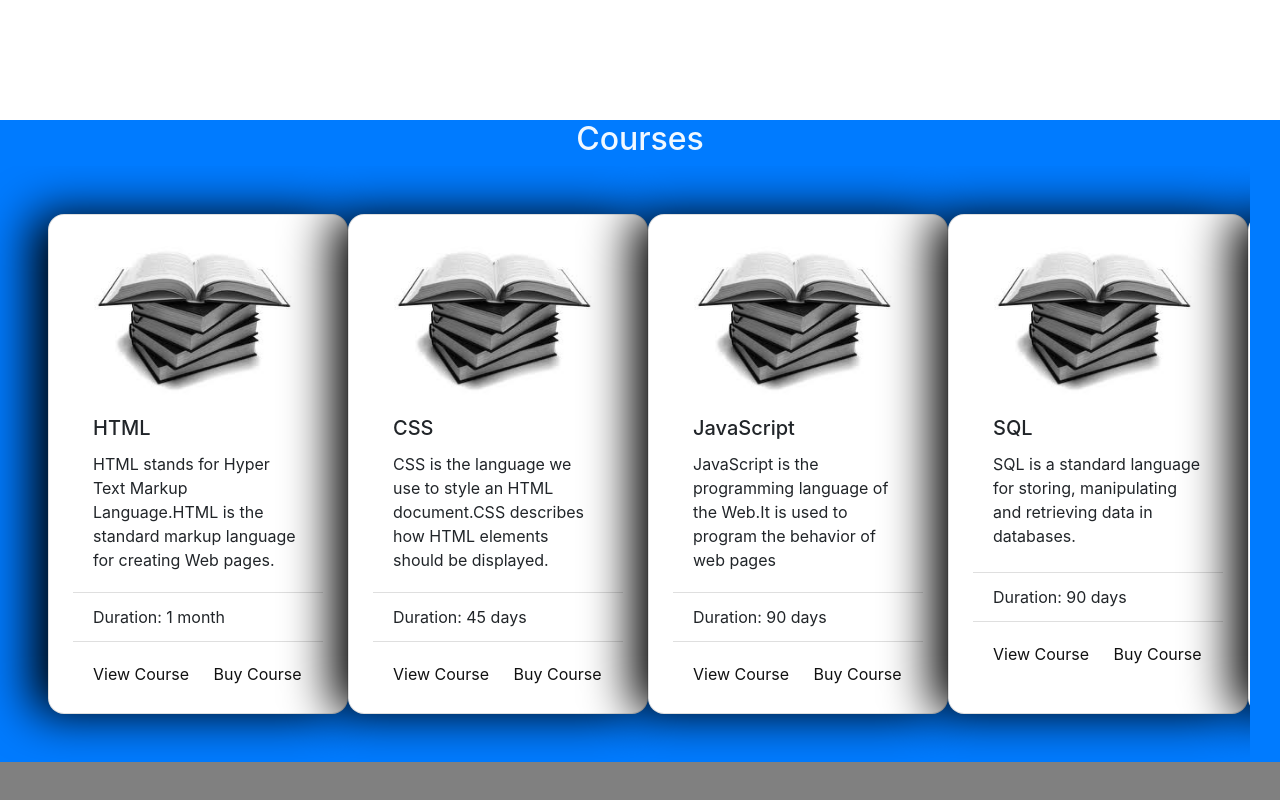
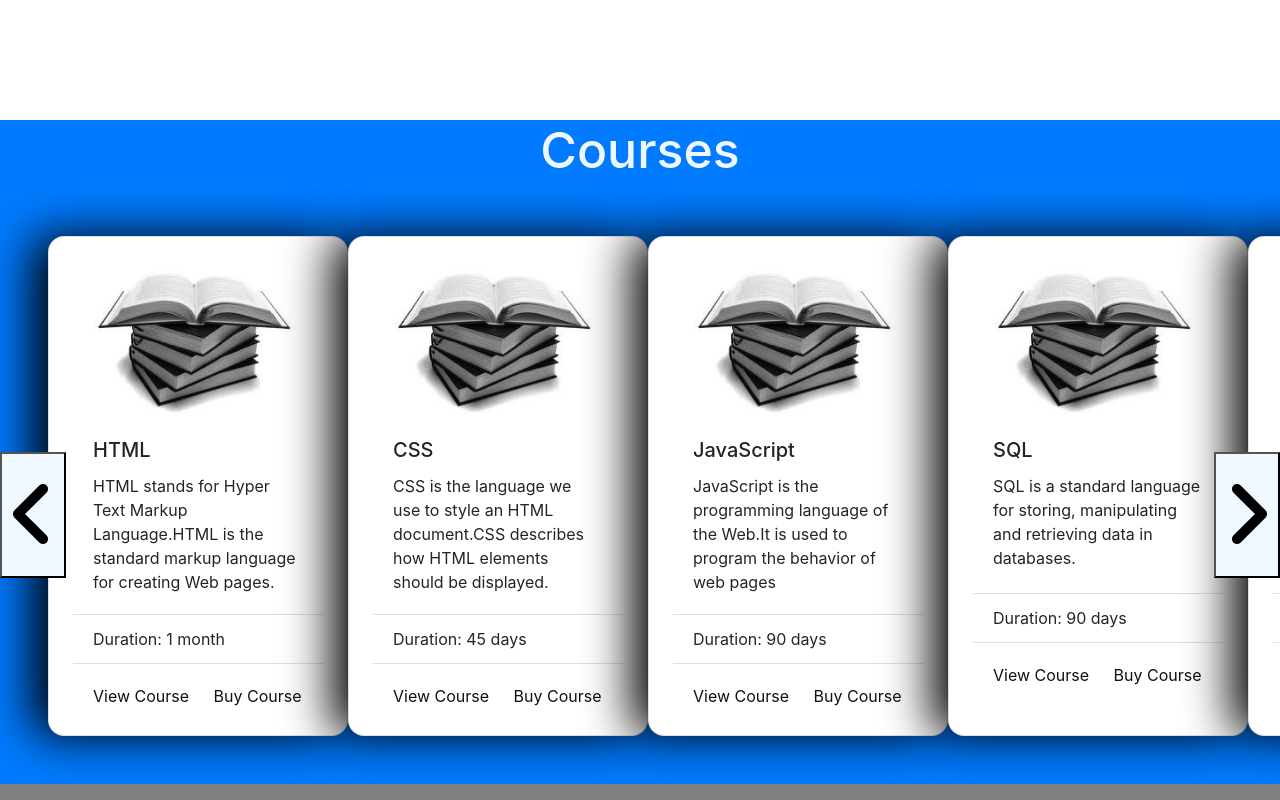
Before and after one commit to akshatmaheshwari1702/Course-Shop, a plain HTML site: page index.html in a window 1280 px wide. Shown: the part 760-1560 px from the top of the page. Drawn offline with nearby package versions, Linux system fonts and the light colour scheme; a web font is replaced by a local one.

Commit message:
added features

```diff
--- a/css/index.css
+++ b/css/index.css
@@ -166,20 +166,49 @@ a {
 
 
 /* Course Section*/
+.courses-container {
+  position: relative;
+  background-color: #007bff;
+  width: 100%;
+  box-sizing: border-box;
+
+
+}
 .courses-section {
   background-color: #007bff;
+   overflow-x: scroll;
+}
+h1 {
+  color: aliceblue;
+  font-size: 50px;
 
-}
-h2 {
-  color: aliceblue;
 }
 .courses {
   display: flex;
   flex-direction: row;
-  overflow-x: scroll;
+
   width: 1250px;
   padding: 3rem ;
 }
+
+#left-arrow {
+  font-size: 5rem;
+  position: absolute;
+  top: 50%;
+  z-index: 3;
+  background-color: aliceblue;
+
+}
+
+#right-arrow {
+  font-size: 5rem;
+  position: absolute;
+  top: 50%;
+  right: 0;
+  z-index: 3;
+  background-color: aliceblue;
+}
+
 
 .card {
   min-width: 300px;
--- a/index.html
+++ b/index.html
@@ -6,12 +6,13 @@
     <meta name="viewport" content="width=device-width, initial-scale=1.0">
     <link rel="stylesheet" href="https://maxcdn.bootstrapcdn.com/bootstrap/4.0.0/css/bootstrap.min.css" integrity="sha384-Gn5384xqQ1aoWXA+058RXPxPg6fy4IWvTNh0E263XmFcJlSAwiGgFAW/dAiS6JXm" crossorigin="anonymous">
     <link rel="stylesheet" href="https://cdnjs.cloudflare.com/ajax/libs/font-awesome/4.7.0/css/font-awesome.min.css">
-    <title>Course Shop</title>
     <link rel="stylesheet" href="./css/index.css">
     <link rel="preconnect" href="https://fonts.gstatic.com">
     <link href="https://fonts.googleapis.com/css2?family=Girassol&display=swap" rel="stylesheet">
     <script src="https://kit.fontawesome.com/26f93dc270.js" crossorigin="anonymous"></script>
-</head>
+    <title> Course Shop</title>
+    <link rel="shortcut icon" href="https://img.icons8.com/color/30/000000/open-book--v2.png" type="image/x-icon">
+  </head>
 <body>
     <!-- <div class="background-image" style="color: #111101;  text-shadow: 3px 3px #fff;">
 
@@ -29,7 +30,7 @@
         <nav  class="nav" id="navbar">
             <div class="logo">
                 <a href="#" id="logo">
-                    <h1><i class="fas fa-code" style="font-size: 20px;"></i> Akshat</h1>
+                    <h1><img src="https://img.icons8.com/color/60/000000/open-book--v2.png"/> Akshat</h1>
                 </a>
             </div>
             <ul class="nav__list" id="navlinkitems">
@@ -88,10 +89,18 @@
     <!--main page ends-->
 
         <!--Courses Main-->
-    <div class="courses-section" id="road">
-     <center>
-    <h2>Courses</h2>
-  </center>
+        <div class="courses-container">
+             <button id="left-arrow"><i class="fas fa-angle-left" "></i></button>
+             <button id="right-arrow"><i class="fas fa-angle-right" "></i></button>
+
+             <center>
+              <h1>Courses</h1>
+            </center>
+   <div class="courses-section" id="road">
+
+
+
+
     <!--Cards-->
     <div class="courses">
     <!--1st Card-->
@@ -234,9 +243,10 @@
       </div>
 
     </div>
+
     </div>
 
-
+    </div>
     <!--Courses Page Ends-->
 
     <!-- Footer -->
--- a/js/index.js
+++ b/js/index.js
@@ -14,3 +14,14 @@ navLinks.forEach((link) => {
         document.body.classList.remove("nav-open");
     });
 });
+
+//scroll js
+const rightArrow = document.getElementById('right-arrow');
+const leftArrow = document.getElementById('left-arrow');
+
+rightArrow.onclick = function () {
+  document.getElementById('road').scrollLeft += 50;
+};
+leftArrow.onclick = function () {
+  document.getElementById('road').scrollLeft -= 50;
+};
```
